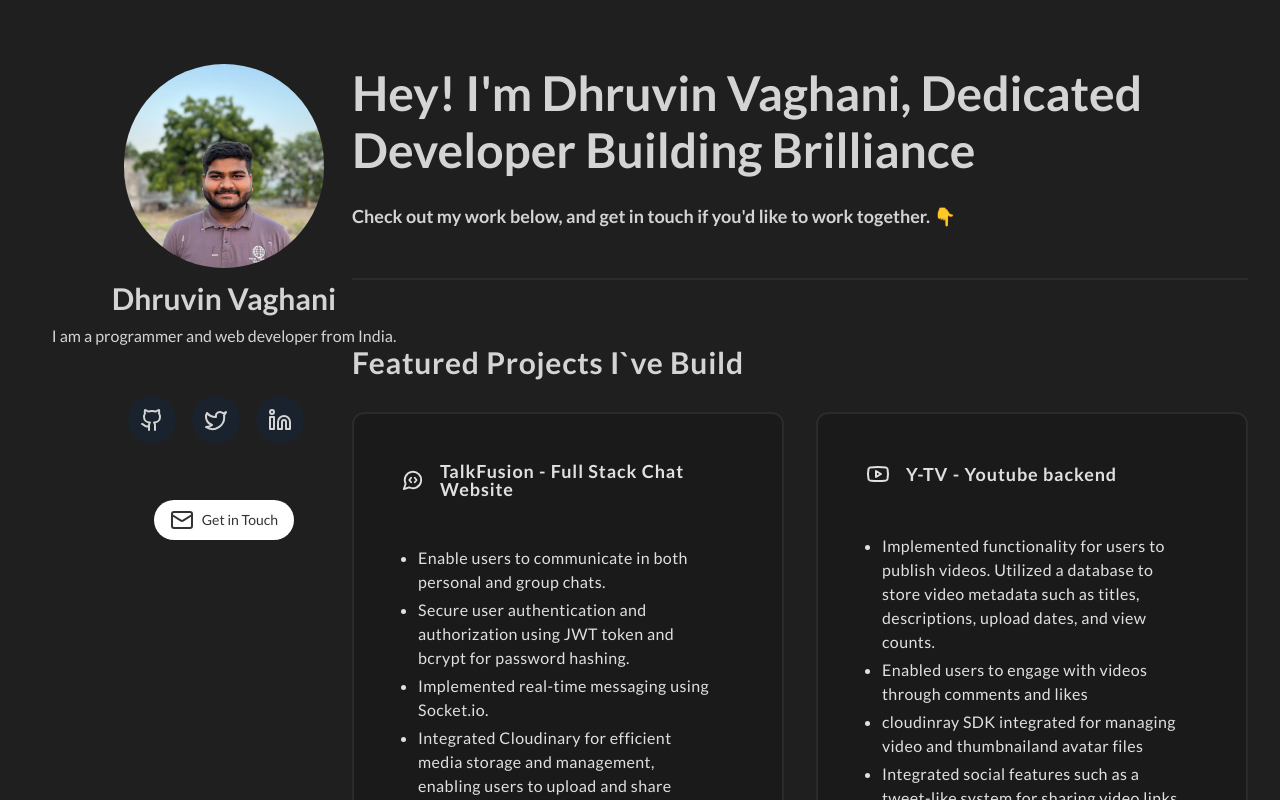
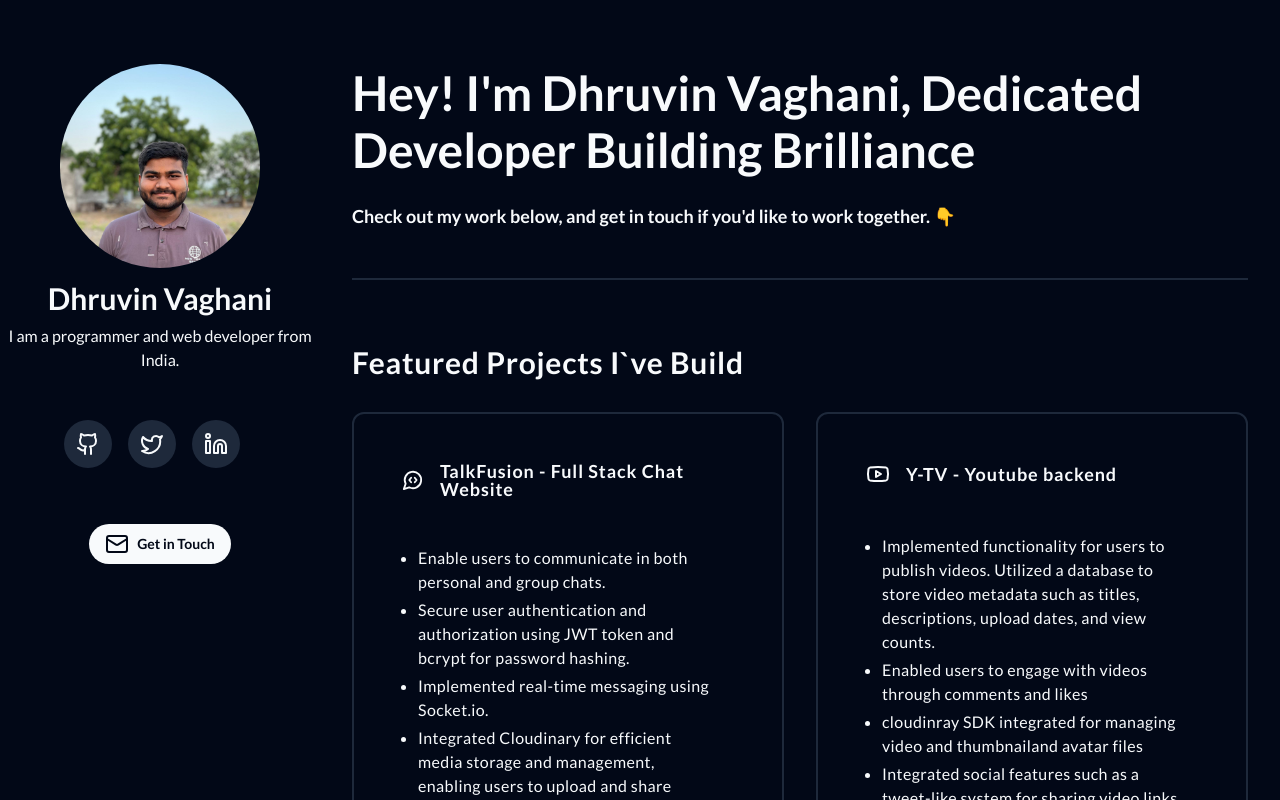
Before and after one commit to dhruvinvaghani001/dhruvinVaghaniPortfolio, a Next.js app: page / in a window 1280 px wide. Built offline with nearby package versions, Linux system fonts and the light colour scheme.

Commit message:
themes and bug fixed

```diff
--- a/src/app/globals.css
+++ b/src/app/globals.css
@@ -2,7 +2,7 @@
 @tailwind components;
 @tailwind utilities;
 
-/* @layer base {
+@layer base {
   :root {
     --background: 0 0% 100%;
     --foreground: 222.2 84% 4.9%;
@@ -64,147 +64,6 @@
     --input: 217.2 32.6% 17.5%;
     --ring: 212.7 26.8% 83.9%;
   }
-} */
-
-/*@layer base {
-  :root {
-    --background: 270 56% 98%;
-    --foreground: 270 52% 4%;
-    --muted: 270 9% 85%;
-    --muted-foreground: 270 11% 35%;
-    --popover: 270 56% 98%;
-    --popover-foreground: 270 52% 4%;
-    --card: 270 56% 97%;
-    --card-foreground: 270 52% 3%;
-    --border: 270 9% 93%;
-    --input: 270 9% 93%;
-    --primary: 270 74% 19%;
-    --primary-foreground: 270 74% 79%;
-    --secondary: 270 7% 80%;
-    --secondary-foreground: 270 7% 20%;
-    --accent: 270 16% 71%;
-    --accent-foreground: 270 16% 11%;
-    --destructive: 5 89% 20%;
-    --destructive-foreground: 5 89% 80%;
-    --ring: 270 74% 19%;
-    --radius: 0.5rem;
-  }
-
-  .dark {
-    --background: 222 28% 7%;
-    --foreground: 47 7% 73%;
-    --muted: 222 12% 15%;
-    --muted-foreground: 222 12% 65%;
-    --popover: 222 28% 4%;
-    --popover-foreground: 47 7% 83%;
-    --card: 222 28% 5%;
-    --card-foreground: 47 7% 78%;
-    --border: 222 18% 12%;
-    --input: 222 18% 15%;
-    --primary: 256 77% 69%;
-    --primary-foreground: 0 0% 0%;
-    --secondary: 256 7% 18%;
-    --secondary-foreground: 256 7% 78%;
-    --accent: 256 15% 25%;
-    --accent-foreground: 256 15% 85%;
-    --destructive: 17 96% 50%;
-    --destructive-foreground: 0 0% 100%;
-    --ring: 256 77% 69%;
-  }
-} */
-
-/* @layer base {
-  :root {
-    --background: 0 0% 100%;
-    --foreground: 224 71.4% 4.1%;
-    --muted: 220 14.3% 95.9%;
-    --muted-foreground: 220 8.9% 46.1%;
-    --popover: 0 0% 100%;
-    --popover-foreground: 224 71.4% 4.1%;
-    --card: 0 0% 100%;
-    --card-foreground: 224 71.4% 4.1%;
-    --border: 220 13% 91%;
-    --input: 220 13% 91%;
-    --primary: 262.1 83.3% 57.8%;
-    --primary-foreground: 210 20% 98%;
-    --secondary: 220 14.3% 95.9%;
-    --secondary-foreground: 220.9 39.3% 11%;
-    --accent: 220 14.3% 95.9%;
-    --accent-foreground: 220.9 39.3% 11%;
-    --destructive: 0 84.2% 60.2%;
-    --destructive-foreground: 210 20% 98%;
-    --ring: 262.1 83.3% 57.8%;
-    --radius: 0.5rem;
-  }
-
-  .dark {
-    --background: 224 71.4% 4.1%;
-    --foreground: 210 20% 98%;
-    --muted: 215 27.9% 16.9%;
-    --muted-foreground: 217.9 10.6% 64.9%;
-    --popover: 224 71.4% 4.1%;
-    --popover-foreground: 210 20% 98%;
-    --card: 224 71.4% 4.1%;
-    --card-foreground: 210 20% 98%;
-    --border: 215 27.9% 16.9%;
-    --input: 215 27.9% 16.9%;
-    --primary: 263.4 70% 50.4%;
-    --primary-foreground: 210 20% 98%;
-    --secondary: 215 27.9% 16.9%;
-    --secondary-foreground: 210 20% 98%;
-    --accent: 215 27.9% 16.9%;
-    --accent-foreground: 210 20% 98%;
-    --destructive: 0 62.8% 30.6%;
-    --destructive-foreground: 210 20% 98%;
-    --ring: 263.4 70% 50.4%;
-  }
-} */
-
-@layer base {
-  :root {
-    --background: 0 0% 12%;
-    --foreground: 0 0% 83%;
-    --muted: 0 12% 16%;
-    --muted-foreground: 0 12% 66%;
-    --popover: 0 0% 9%;
-    --popover-foreground: 0 0% 93%;
-    --card: 0 0% 10%;
-    --card-foreground: 0 0% 88%;
-    --border: 0 0% 17%;
-    --input: 0 0% 20%;
-    --primary: 0 0% 100%;
-    --primary-foreground: 0 0% 20%;
-    --secondary: 0 0% 25%;
-    --secondary-foreground: 0 0% 85%;
-    --accent: 0 0% 27%;
-    --accent-foreground: 0 0% 87%;
-    --destructive: 3 85% 48%;
-    --destructive-foreground: 0 0% 100%;
-    --ring: 0 0% 100%;
-    --radius: 0.5rem;
-  }
-
-  .dark {
-    --background: 0 0% 12%;
-    --foreground: 0 0% 83%;
-    --muted: 0 12% 16%;
-    --muted-foreground: 0 12% 66%;
-    --popover: 0 0% 9%;
-    --popover-foreground: 0 0% 93%;
-    --card: 0 0% 10%;
-    --card-foreground: 0 0% 88%;
-    --border: 0 0% 17%;
-    --input: 0 0% 20%;
-    --primary: 0 0% 100%;
-    --primary-foreground: 0 0% 20%;
-    --secondary: 0 0% 25%;
-    --secondary-foreground: 0 0% 85%;
-    --accent: 0 0% 27%;
-    --accent-foreground: 0 0% 87%;
-    --destructive: 3 85% 48%;
-    --destructive-foreground: 0 0% 100%;
-    --ring: 0 0% 100%;
-  }
 }
 
 @layer base {
--- a/src/components/Sidebar.tsx
+++ b/src/components/Sidebar.tsx
@@ -6,13 +6,14 @@ import { Button } from "./ui/button";
 import { Mail } from "lucide-react";
 import Image from "next/image";
 import { profile } from "@/assets/skills";
+import { ModeToggle } from "./ToggleButton";
 
 type Props = {};
 
 const Sidebar = (props: Props) => {
   return (
     <>
-      <div className="relative lg:fixed top-0 left-0 w-full lg:w-[28rem] pt-12 pb-8 lg:py-16 flex items-center flex-col gap-y-4 lg:h-screen">
+      <div className=" pt-12 pb-8 lg:py-16 flex items-center flex-col gap-y-4 lg:h-screen">
         <div className="profile flex flex-col items-center justify-center">
           <div className="">
             <Image
@@ -39,7 +40,7 @@ const Sidebar = (props: Props) => {
             return (
               <>
                 <Link href={social.profileLink} target="_blank">
-                  <div className="bg-[#1A222E] cursor-pointer rounded-full flex justify-center items-center w-12 h-12 p-2  mr-4 duration-200 hover:-translate-y-1.5  hover:text-violet-600">
+                  <div className="bg-muted cursor-pointer rounded-full flex justify-center items-center w-12 h-12 p-2  mr-4 duration-200 hover:-translate-y-1.5  hover:text-violet-600">
                     <social.icon className="" />
                   </div>
                 </Link>
@@ -49,7 +50,7 @@ const Sidebar = (props: Props) => {
         </div>
         <div className="mt-10">
           <Link href="mailto:dhruvinvaghani0011@gmail.com">
-            <Button className="flex gap-2 rounded-full">
+            <Button className="flex gap-2 rounded-full text-background font-bold">
               <Mail />
               Get in Touch
             </Button>
--- a/src/components/TechIcon.tsx
+++ b/src/components/TechIcon.tsx
@@ -9,7 +9,7 @@ type Props = {
 const TechIcon: React.FC<Props> = (props: Props) => {
   return (
     <>
-      <div className="rounded-lg bg-[#1A222E] p-3 duration-700 shadow-inner shadow-gray-800 text-center hover:shadow-inner hover:shadow-gray-600">
+      <div className="rounded-lg bg-muted p-3 duration-700 shadow-inner shadow-gray-800 text-center hover:shadow-inner hover:shadow-gray-600">
         <div className="flex justify-center">
           <Image src={props.icon} alt={props.name} width={50} />
         </div>
```
